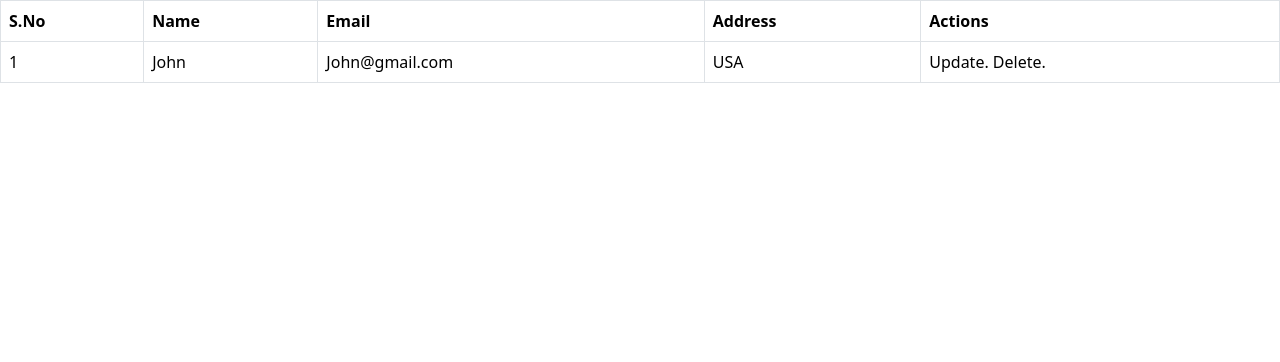
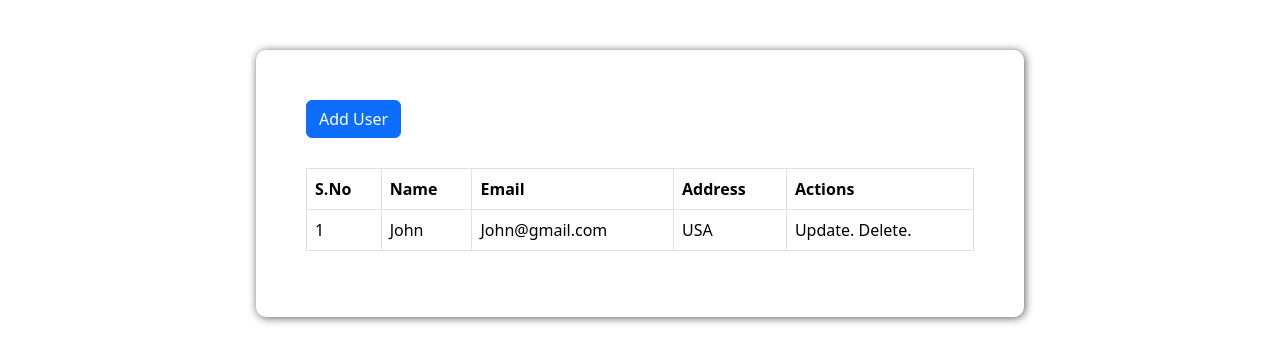
Before and after one commit to wilkinsjohnstanley/CRUD, a React (Create React App) app in the folder client/: page / in a window 1280 px wide. Shown: the top 362 px of the page. Built offline with nearby package versions, Linux system fonts and the light colour scheme.

Commit message:
add user rbutton created

```diff
--- a/client/src/getUser/User.jsx
+++ b/client/src/getUser/User.jsx
@@ -4,6 +4,11 @@ import "./user.css"
 const User = () => {
   return (
     <div className='userTable'>
+
+<button type="button" class="btn btn-primary">
+  Add User
+  </button>
+
       <table className='table table-bordered'>
         <thead>
           <tr>
--- a/client/src/getUser/user.css
+++ b/client/src/getUser/user.css
@@ -0,0 +1,13 @@
+.userTable{
+    width: 60%;
+    /* 50px will be height, auto is the width */
+    margin:50px auto;
+    background-color: white;
+    padding:50px;
+    border-radius: 10px;
+    box-shadow: 1px 1px 8px rgba(0,0,0,0.65);
+}
+.userTable table {
+    width:100%;
+    margin-top: 30px;
+}
```
